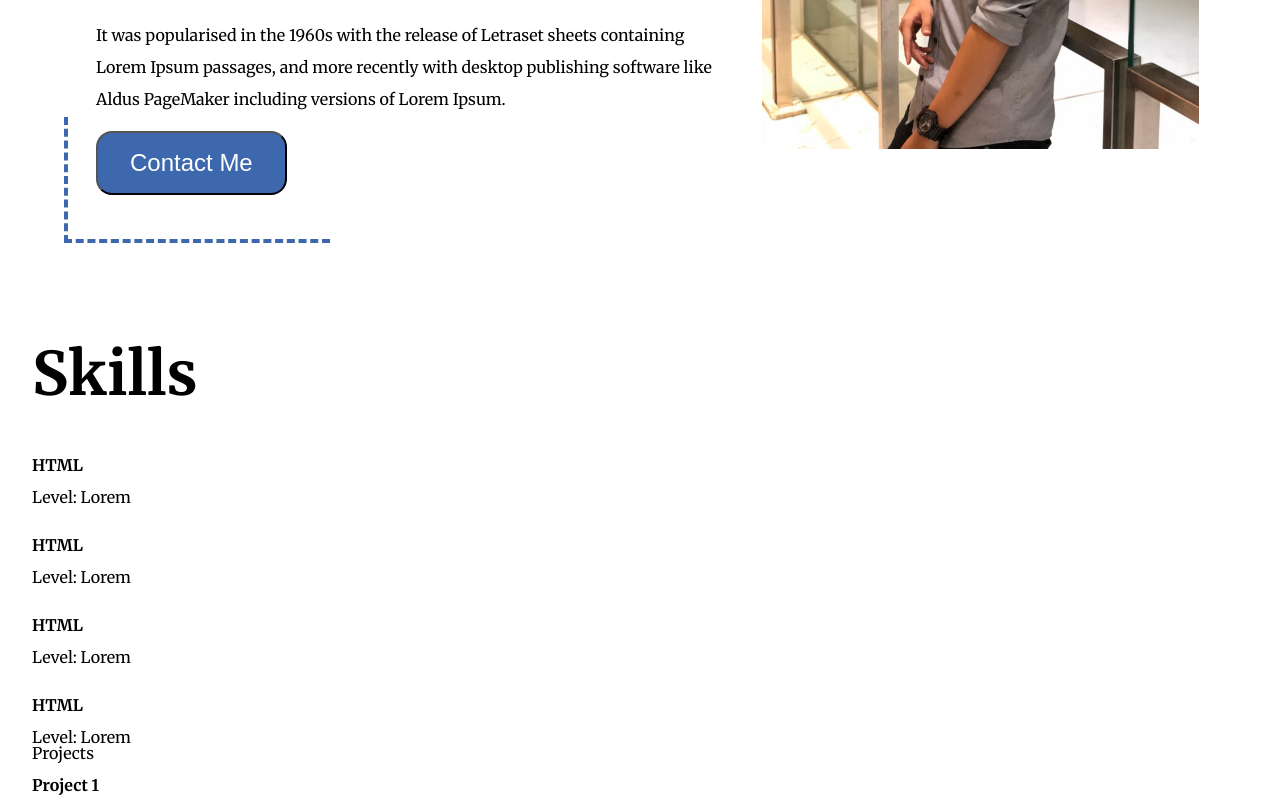
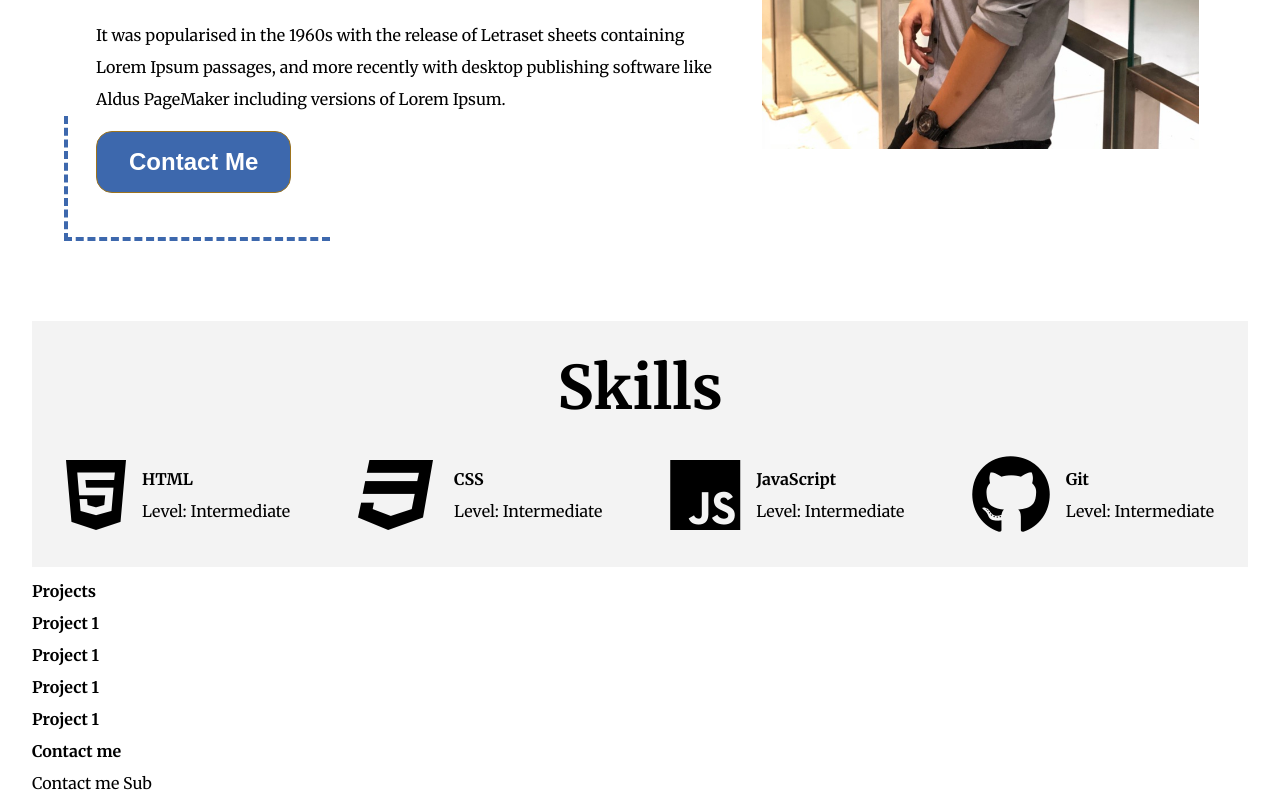
Before and after one commit to nguyenanhhao221/portfolio, a plain HTML site: page index.html in a window 1280 px wide. Shown: the part 1040-1840 px from the top of the page. Drawn offline with Linux system fonts and the light colour scheme.

Commit message:
Add Icon for SKill Section

```diff
--- a/css/styles.css
+++ b/css/styles.css
@@ -128,13 +128,27 @@ header {
     left: 60%;
     right: 0;
     bottom: 80%;
-    border-top: 4px dashed #3D68AD;
-    border-right: 4px dashed #3D68AD;
+    border-top: 4px dashed #EBBC5B;
+    border-right: 4px dashed #EBBC5B;
 }
  .left-col-description p {
      line-height: 2;
  }
 
+ .left-col-description h3 {
+     color: #5B92EB;
+ }
+ .btn-primary {
+    margin: 1rem 0;
+    font-size: 1.5rem;
+    padding: 1rem 2rem;
+    text-align: center;
+    border: 1px solid #9E741E;
+    border-radius: 1rem;
+    background-color: #3D68AD;
+    color: #FFFF;
+    font-weight: bold;
+}
 
 .right-col {
     flex-basis: 40%;
@@ -150,17 +164,31 @@ header {
     display: block;
     height: auto;
 }
+/* About-Me End */
 
-.btn-primary {
-    margin: 1rem 0;
-    font-size: 1.5rem;
-    padding: 1rem 2rem;
-    text-align: center;
-    border-radius: 1rem;
-    background-color: #3D68AD;
-    color: #ffff;
+/* Skills Section Start */
+.skills {
+    padding: 1rem 0;
+    background-color: #F3f3f3;
+}
+.skills h2 {
+    text-align:  center;
+}
+
+.skills .container {
+    width: 100%;
+    display: flex;
+    justify-content: space-around;
+    padding: 1rem 0;
+}
+.skills .item {
+    display: flex;
+}
+
+.skills .item .description {
+    padding-left: 1rem;
 }
 
 
 
-/* About-Me End */
+/* Skills Section End */
--- a/index.html
+++ b/index.html
@@ -6,9 +6,11 @@
     <meta name="viewport" content="width=device-width, initial-scale=1.0">
     <link rel="stylesheet" href="./css/reset.css">
     <link rel="stylesheet" href="https://cdnjs.cloudflare.com/ajax/libs/font-awesome/4.7.0/css/font-awesome.min.css">
+    <script src="https://kit.fontawesome.com/6934b01df3.js" crossorigin="anonymous"></script>
     <link rel="preconnect" href="https://fonts.googleapis.com">
     <link rel="preconnect" href="https://fonts.gstatic.com" crossorigin>
     <link href="https://fonts.googleapis.com/css2?family=Merriweather:ital,wght@0,300;0,400;0,700;0,900;1,300;1,400;1,700;1,900&display=swap" rel="stylesheet">
+
     <link rel="stylesheet" href="./css/styles.css">
     <title>Document</title>
 </head>
@@ -67,47 +69,52 @@
                 <div class="skills-title">
                     <h2>Skills</h2>
                 </div>
-
-                <div class="item-container">
-                    <div class="images-container">
-                        <img src="" alt="">
+                <div class="container">
+                    <div class="item">
+                        <div class="icon-container">
+                            <i class="fa fa-html5 fa-5x"></i>
                         </div>
                         <div class="description">
                             <h3>HTML</h3>
-                        <p>Level: Lorem</p>
+                            <p>Level: Intermediate</p>
                         </div>
                     </div>
-                <div class="item-container">
-                    <div class="images-container">
-                        <img src="" alt="">
+
+                    <div class="item">
+                        <div class="icon-container">
+                            <i class="fa fa-css3 fa-5x"></i>
                         </div>
                         <div class="description">
-                        <h3>HTML</h3>
-                        <p>Level: Lorem</p>
+                            <h3>CSS</h3>
+                            <p>Level: Intermediate</p>
                         </div>
                     </div>
-                <div class="item-container">
-                    <div class="images-container">
-                        <img src="" alt="">
+
+                    <div class="item">
+                        <div class="icon-container">
+                            <i class="fab fa-js fa-5x"></i>
                         </div>
                         <div class="description">
-                        <h3>HTML</h3>
-                        <p>Level: Lorem</p>
+                            <h3>JavaScript</h3>
+                            <p>Level: Intermediate</p>
                         </div>
                     </div>
-                <div class="item-container">
-                    <div class="images-container">
-                        <img src="" alt="">
+                    <div class="item">
+                        <div class="icon-container">
+                            <i class="fa fa-github fa-5x"></i>
                         </div>
                         <div class="description">
-                        <h3>HTML</h3>
-                        <p>Level: Lorem</p>
+                            <h3>Git</h3>
+                            <p>Level: Intermediate</p>
+                        </div>
                     </div>
                 </div>
             </section>
 
             <section class="projects">
-                <div class="title">Projects</div>
+                <div class="title">
+                    <h3>Projects</h3>
+                </div>
                 <div class="project-container">
                     <h3>Project 1</h3>
                 </div>
@@ -141,6 +148,7 @@
                     <i class="fa fa-envelope"></i>
                     <i class="fa fa-phone"></i>
                 </div>
+            </div>
             </section>
     </main>
     <footer>
```
Lines whose indentation alone changed are shown as unchanged.
